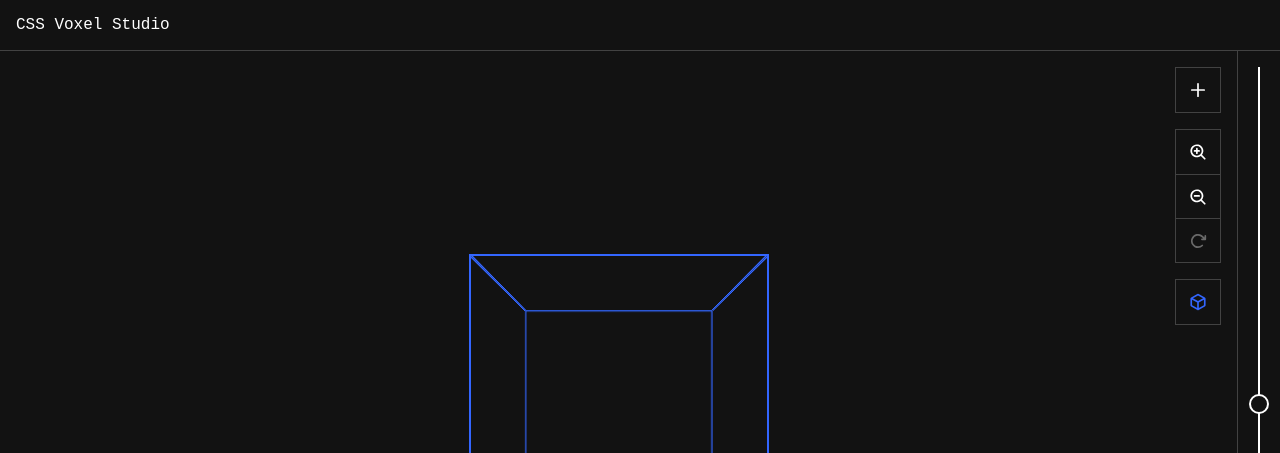
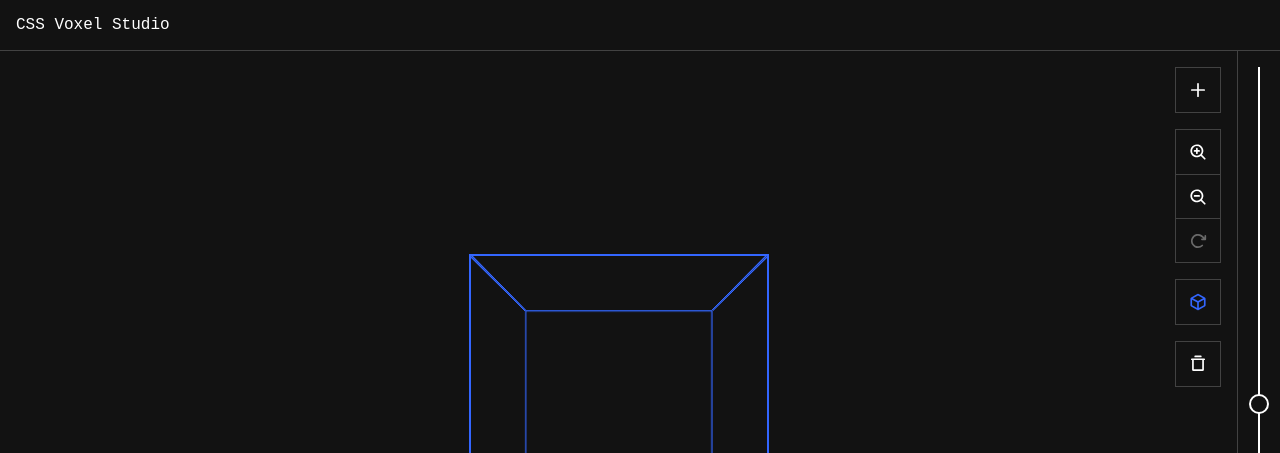
Before and after one commit to alexerlandsson/3d-model-maker, a Next.js app: page / in a window 1280 px wide. Shown: the top 453 px of the page. Built offline with nearby package versions, Linux system fonts and the light colour scheme.

Commit message:
UI tweaks

```diff
--- a/src/components/Toolbar/Toolbar.module.scss
+++ b/src/components/Toolbar/Toolbar.module.scss
@@ -6,12 +6,15 @@
   position: absolute;
   bottom: var(--_toolbar-offset);
   left: var(--_toolbar-offset);
+  display: flex;
+  flex-direction: column;
   background-color: var(--color-bg);
   border: size(1) solid var(--color-border);
   color: var(--color-text);
   font-size: var(--font-size-small);
   width: size(320);
   max-width: calc(100% - var(--_toolbar-offset) * 2);
+  max-height: calc(100% - var(--_toolbar-offset) * 2);
   z-index: 10; // Ensure toolbar is above other elements
 }
 
@@ -20,6 +23,7 @@
 }
 
 .header {
+  flex-shrink: 0;
   display: flex;
   align-items: center;
   justify-content: space-between;
@@ -27,7 +31,7 @@
   gap: size(16);
   border-bottom: 1px solid var(--color-border);
   cursor: move;
-  user-select: none; // Prevent text selection while dragging
+  user-select: none;
 }
 
 .header:active {
@@ -87,9 +91,9 @@
 .body {
   padding: size(16);
   cursor: default;
+  overflow: auto;
 }
 
 .bodyMinimized {
   max-height: size(160);
-  overflow: auto;
 }
--- a/src/components/Toolbar/index.tsx
+++ b/src/components/Toolbar/index.tsx
@@ -26,7 +26,7 @@ export const Toolbar: React.FC<ToolbarProps> = ({
   const [isMinimized, setIsMinimized] = useState(false);
 
   return (
-    <div
+    <aside
       className={clsx(styles.toolbar, {
         [styles.toolbarDragging]: isDragging,
       })}
@@ -70,6 +70,6 @@ export const Toolbar: React.FC<ToolbarProps> = ({
       <div className={clsx(styles.body, {
         [styles.bodyMinimized]: isMinimized,
       })}>{children}</div>
-    </div>
+    </aside>
   );
 };
--- a/src/containers/CuboidControls/CuboidControls.module.scss
+++ b/src/containers/CuboidControls/CuboidControls.module.scss
@@ -58,6 +58,7 @@
 .inputColor {
   composes: input;
   padding: size(4);
+  cursor: pointer;
 }
 
 .stepButton {
--- a/src/containers/CuboidControls/index.tsx
+++ b/src/containers/CuboidControls/index.tsx
@@ -58,7 +58,7 @@ export const CuboidControls: React.FC = () => {
     <>
       <Toolbar
         title={activeCuboid.id}
-        ariaLabel="Active cuboid settings"
+        ariaLabel={`Settings for cuboid ${activeCuboid.id}`}
         onClose={() => setActiveCuboidId(null)}
       >
         <div className={styles.list}>
--- a/src/containers/EditorControls/EditorControls.module.scss
+++ b/src/containers/EditorControls/EditorControls.module.scss
@@ -5,11 +5,15 @@
   --_border: #{size(1)} solid var(--color-border);
 
   position: absolute;
-  top: var(--_offset);
-  right: var(--_offset);
+  top: 0;
+  right: 0;
+  max-height: 100%;
   display: flex;
   flex-direction: column;
   gap: var(--_offset);
+  overflow: auto;
+  padding: var(--_offset);
+  padding-inline-start: 0;
 }
 
 .group {
--- /dev/null
+++ b/src/containers/EditorControls/Model/index.tsx
@@ -0,0 +1,20 @@
+"use client";
+
+import React from "react";
+import styles from "../EditorControls.module.scss";
+import { TrashSimple } from "@phosphor-icons/react";
+
+export const Model: React.FC = () => {
+  return (
+    <div className={styles.group} role="group" aria-label="Canvas controls">
+      <button
+        className={styles.button}
+        title="Clear model"
+        onClick={() => {}}
+      >
+        <span className="sr-only">Clear model</span>
+        <TrashSimple weight="bold" className="icon" />
+      </button>
+    </div>
+  );
+};
--- a/src/containers/EditorControls/index.tsx
+++ b/src/containers/EditorControls/index.tsx
@@ -3,6 +3,7 @@ import styles from "./EditorControls.module.scss";
 import { Zoom } from "./Zoom";
 import { Canvas } from "./Canvas";
 import { Cuboid } from "./Cuboid";
+import { Model } from "./Model";
 
 export const EditorControls: React.FC = () => {
   return (
@@ -10,6 +11,7 @@ export const EditorControls: React.FC = () => {
       <Cuboid />
       <Zoom />
       <Canvas />
+      <Model />
     </div>
   );
 };
```
